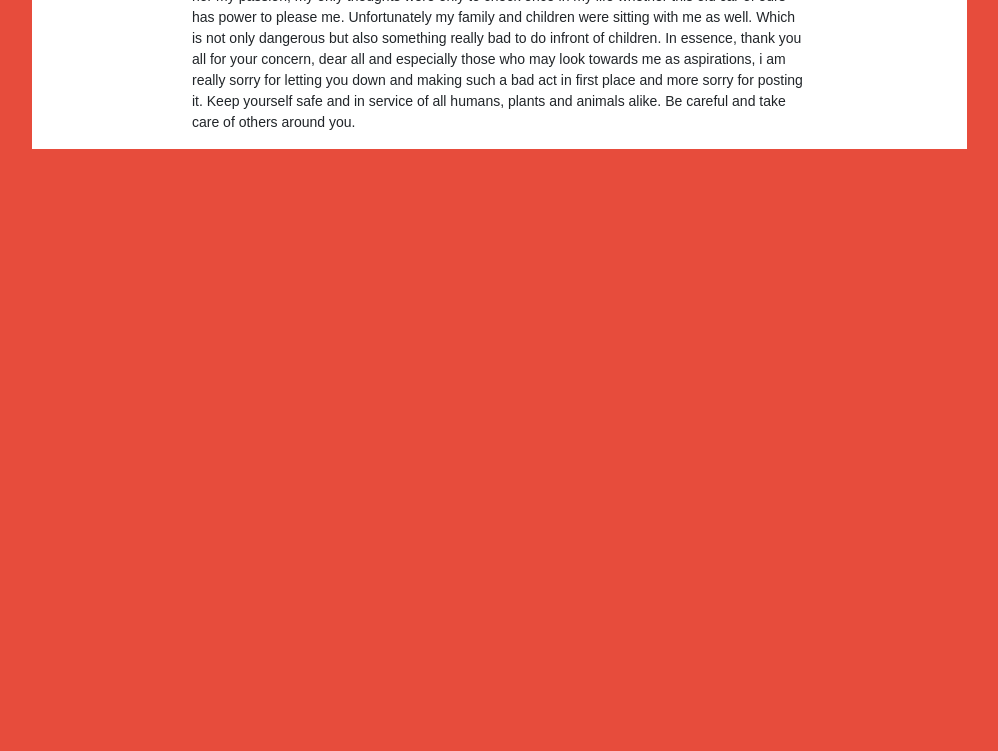
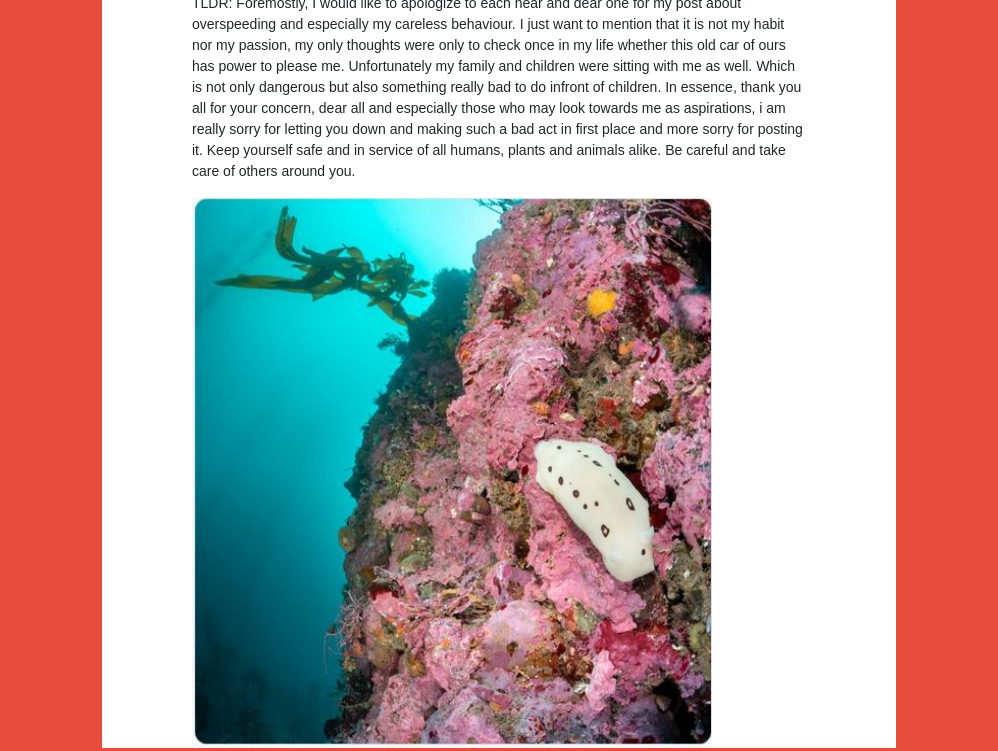
Before and after one commit to Secpar/webLab, a plain HTML site: page home.html in a window 1280 px wide. Shown: the part 429-1180 px from the top of the page, without its empty margins (141-1139 px from the left). Before the commit the page ends 800 px from the top, so only its background shows below. Drawn offline with nearby package versions, Linux system fonts and the light colour scheme.

Commit message:
updates+fixes

```diff
--- a/home.html
+++ b/home.html
@@ -39,7 +39,7 @@
     </nav>
     <!--Your Blog Starts here-->
     <div class="h100"></div>
-    <div class="thesection">
+    <div class="thesection timeline_margin">
         <div class="blogpost">
             <form action="home.html" method="POST">
                 <div class="form-group">
@@ -52,14 +52,18 @@
             </form>
         </div>
     </div>
-    <section class="thesection ">
-        <div class="blogpost ">
-            <article>
+    <section class="thesection timeline_margin">
+        <!--Loop for posts-->
+        <div class="h100"></div>
+        <div class="profile_timeline">
+            <div class="blogpost ">
+                <h2>Apology</h2>
                 <p>TLDR: Foremostly, I would like to apologize to each near and dear one for my post about overspeeding and especially my careless behaviour. I just want to mention that it is not my habit nor my passion, my only thoughts were only to check
                     once in my life whether this old car of ours has power to please me. Unfortunately my family and children were sitting with me as well. Which is not only dangerous but also something really bad to do infront of children. In essence,
                     thank you all for your concern, dear all and especially those who may look towards me as aspirations, i am really sorry for letting you down and making such a bad act in first place and more sorry for posting it. Keep yourself safe
                     and in service of all humans, plants and animals alike. Be careful and take care of others around you.</p>
-            </article>
+                <img class="timeline_img" src="images/asda.JPG" alt="">
+            </div>
         </div>
     </section>
 
--- a/myStyle.css
+++ b/myStyle.css
@@ -62,11 +62,31 @@ section a {
     -webkit-box-orient: horizontal;
     -webkit-box-direction: normal;
     flex-flow: row nowrap;
-    max-width: 935px;
     background-color: white;
     padding-top: 50px;
+}
+
+.timeline_margin {
+    max-width: 800px;
     margin-left: auto;
     margin-right: auto;
+}
+
+.timeline_img {
+    width: 520px;
+    height: 550px;
+}
+
+.timeline {
+    box-sizing: border-box;
+    display: inline-block;
+    text-align: left;
+    vertical-align: top;
+}
+
+.profile_timeline {
+    border: 3px solid #E74C3C;
+    width: 100%;
 }
 
 .h100 {
```
Also changed, not shown: images/asda.JPG (added).
